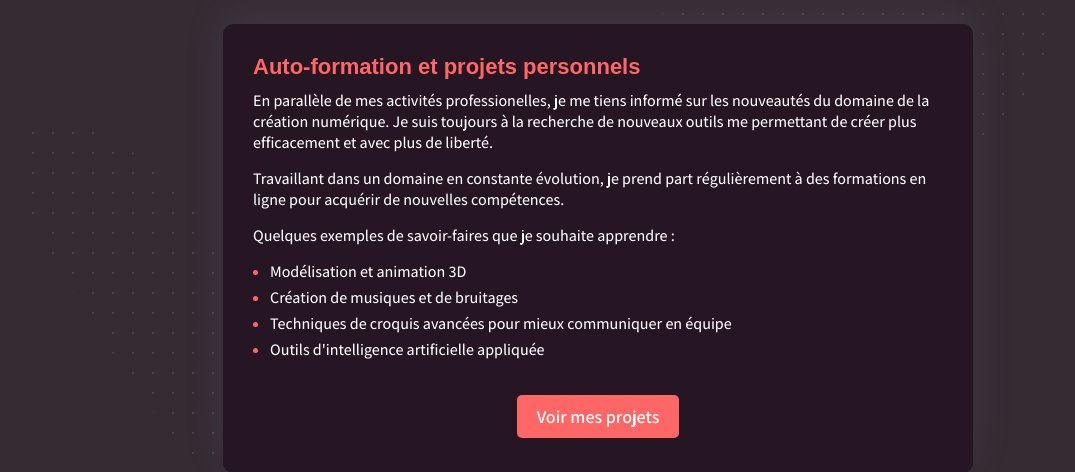
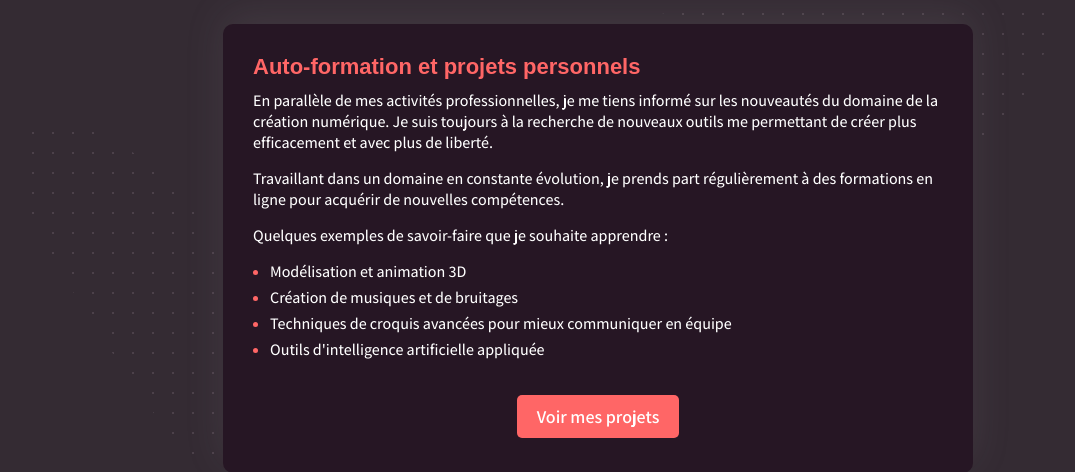
Before and after one commit to dhollard/site_portfolio, a PHP site: page /fr/parcours.php in a window 1280 px wide. Shown: the part 2950-3422 px from the top of the page, without its empty margins (42-1117 px from the left). Run offline with PHP 8.4, Linux system fonts and the light colour scheme; some web fonts are replaced.

Commit message:
page parcours : corrections nouveaux textes

```diff
--- a/fr/parcours.php
+++ b/fr/parcours.php
@@ -136,7 +136,7 @@
                             <p class="mod-txt">J'y ai appris l’animation 2D par interpolation, ou comment donner vie aux créations numériques et les mettre au service d'un story telling.</p>
                             <div class="mod-toggled">
                                 <span class="mod-separator"></span>
-                                <p class="mod-txt">Major de promotion de ma classe, cette année m’a permis de solidifier mes compétences et de découvrir un domaine passionant.</p>
+                                <p class="mod-txt">Major de promotion de ma classe, cette année m’a permis de solidifier mes compétences et de découvrir un domaine passionnant.</p>
                                 <p class="mod-txt">Le Motion Design était pour moi la pièce manquante du puzzle entre le design graphique et l'univers du développement web.</p>
                             </div>
                         </div>
@@ -170,7 +170,7 @@
                             <p class="mod-txt">J’étais chargé de refondre ou créer de zéro les sites internet du groupe, ainsi que des visuels et animations.</p>
                             <div class="mod-toggled">
                                 <span class="mod-separator"></span>
-                                <p class="mod-txt">Mes missions furent variées et nombreuses lors de cette année, ce qui m'a permis d'apprendre et progresser.</p>
+                                <p class="mod-txt">Mes missions furent variées et nombreuses lors de cette année, ce qui m'a permis d'apprendre et de progresser.</p>
                                 <p class="mod-txt">Travaillant avec beaucoup d’autonomie, en parallèle de mon apprentissage scolaire, cette expérience m’a permis de me dépasser et confirmer mes capacités dans un cadre professionnel.</p>
                             </div>
                         </div>
@@ -204,9 +204,9 @@
                             <p class="mod-txt">Recruté initialement pour la création de sites web, j’ai rapidement pu exercer mes autres compétences, en prenant en charge la communication visuelle et la gestion de projets.</p>
                             <div class="mod-toggled">
                                 <span class="mod-separator"></span>
-                                <p class="mod-txt">L'ampleur des missions qui m'ont été confiés ont nécessité une approche de l’UI/UX plus poussée que mes travaux passées.</p>
+                                <p class="mod-txt">L'ampleur des missions qui m'ont été confiées a nécessité une approche de l’UI/UX plus poussée que mes travaux passées.</p>
                                 <p class="mod-txt">Lors de ces missions, j'ai conçu des architectures web complexes, comme des tableaux de bord et des interfaces utilisateur accessibles et modernes.</p>
-                                <p class="mod-txt">J'ai également amélioré la conduite de projets de développements, en y introduisant l'usage de GIT. Ainsi qu'en instorant des "stand-up meetings" hebdomadaires et l'usage d'outils de gestion dédiés.</p>
+                                <p class="mod-txt">J'ai également amélioré la conduite de projets de développements, en y introduisant l'usage de GIT. Ainsi qu'en instaurant des "stand-up meetings" hebdomadaires et l'usage d'outils de gestion dédiés.</p>
                             </div>
                         </div>
                         <button class="mod-bottom-bar">
@@ -232,11 +232,11 @@
 
                     <h3 class="end-title">Auto-formation et projets personnels</h3>
 
-                    <p class="end-txt">En parallèle de mes activités professionelles, je me tiens informé sur les nouveautés du domaine de la création numérique. Je suis toujours à la recherche de nouveaux outils me permettant de créer plus efficacement et avec plus de liberté.</p>
+                    <p class="end-txt">En parallèle de mes activités professionnelles, je me tiens informé sur les nouveautés du domaine de la création numérique. Je suis toujours à la recherche de nouveaux outils me permettant de créer plus efficacement et avec plus de liberté.</p>
 
-                    <p class="end-txt">Travaillant dans un domaine en constante évolution, je prend part régulièrement à des formations en ligne pour acquérir de nouvelles compétences.</p>
+                    <p class="end-txt">Travaillant dans un domaine en constante évolution, je prends part régulièrement à des formations en ligne pour acquérir de nouvelles compétences.</p>
 
-                    <p class="end-txt">Quelques exemples de savoir-faires que je souhaite apprendre :</p>
+                    <p class="end-txt">Quelques exemples de savoir-faire que je souhaite apprendre :</p>
 
                     <ul>
                         <li>Modélisation et animation 3D</li>
```
